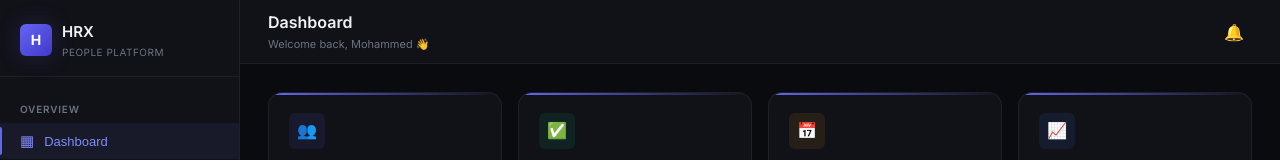
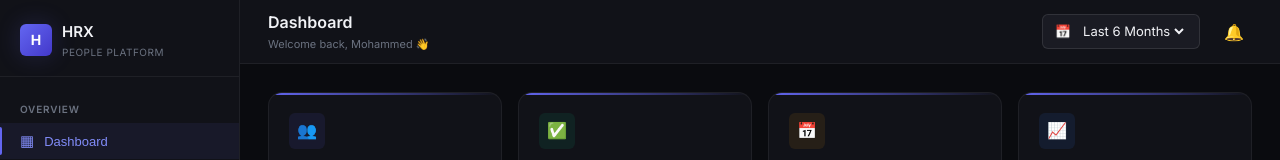
Before and after one commit to riinshaaad/HR--ERP, a Next.js app: page / in a window 1280 px wide. Shown: the top 160 px of the page. Built offline with nearby package versions, Linux system fonts and the light colour scheme.

Commit message:
feat(dashboard): wire topbar date slicer to dashboard charts

```diff
--- a/src/components/Providers.tsx
+++ b/src/components/Providers.tsx
@@ -3,15 +3,18 @@ import { NotificationProvider } from "@/contexts/NotificationContext";
 import { SettingsProvider } from "@/contexts/SettingsContext";
 import { ChatProvider } from "@/contexts/ChatContext";
 import { ThemeProvider } from "@/contexts/ThemeContext";
+import { DateProvider } from "@/contexts/DateContext";
 
 export function Providers({ children }: { children: React.ReactNode }) {
     return (
         <ThemeProvider>
             <SettingsProvider>
                 <NotificationProvider>
-                    <ChatProvider>
-                        {children}
-                    </ChatProvider>
+                    <DateProvider>
+                        <ChatProvider>
+                            {children}
+                        </ChatProvider>
+                    </DateProvider>
                 </NotificationProvider>
             </SettingsProvider>
         </ThemeProvider>
--- a/src/components/Topbar.tsx
+++ b/src/components/Topbar.tsx
@@ -1,6 +1,6 @@
-"use client";
 import React, { useState, useRef, useEffect } from "react";
 import { useNotifications } from "@/contexts/NotificationContext";
+import { useDateRange, DateRange } from "@/contexts/DateContext";
 interface TopbarProps {
     page: string;
     onAction?: () => void;
@@ -22,6 +22,7 @@ const PAGE_TITLES: Record<string, { title: string; desc: string }> = {
 export default function Topbar({ page, onAction, actionLabel }: TopbarProps) {
     const info = PAGE_TITLES[page] || { title: page, desc: "" };
     const { notifications, markAllAsRead } = useNotifications();
+    const { dateRange, setDateRange } = useDateRange();
     const unreadCount = notifications.filter(n => !n.read).length;
     const [showDropdown, setShowDropdown] = useState(false);
     const dropdownRef = useRef<HTMLDivElement>(null);
@@ -43,9 +44,46 @@ export default function Topbar({ page, onAction, actionLabel }: TopbarProps) {
                 <div style={{ fontSize: 11, color: "var(--text-muted)" }}>{info.desc}</div>
             </div>
 
-            {/* Notifications */}
-            <div style={{ position: "relative" }} ref={dropdownRef}>
-                <button
+            {/* Global Actions */}
+            <div style={{ display: "flex", alignItems: "center", gap: 16 }}>
+                {/* Date Slicer */}
+                <div style={{
+                    background: "var(--bg-elevated)",
+                    border: "1px solid var(--border-default)",
+                    borderRadius: "var(--radius-sm)",
+                    padding: "6px 12px",
+                    display: "flex",
+                    alignItems: "center",
+                    gap: 8,
+                    fontSize: 13,
+                    color: "var(--text-primary)"
+                }}>
+                    <span style={{ color: "var(--text-muted)" }}>📅</span>
+                    <select
+                        style={{
+                            background: "transparent",
+                            border: "none",
+                            color: "inherit",
+                            fontSize: "inherit",
+                            outline: "none",
+                            cursor: "pointer",
+                            padding: 0
+                        }}
+                        value={dateRange}
+                        onChange={(e) => setDateRange(e.target.value as DateRange)}
+                    >
+                        <option>This Month</option>
+                        <option>Last Month</option>
+                        <option>This Quarter</option>
+                        <option>Last 6 Months</option>
+                        <option>This Year</option>
+                        <option>All Time</option>
+                    </select>
+                </div>
+
+                {/* Notifications */}
+                <div style={{ position: "relative" }} ref={dropdownRef}>
+                    <button
                     className="btn btn-ghost btn-icon"
                     style={{ position: "relative" }}
                     onClick={() => {
@@ -113,6 +151,7 @@ export default function Topbar({ page, onAction, actionLabel }: TopbarProps) {
                     <span>+</span> {actionLabel}
                 </button>
             )}
+            </div>
         </header>
     );
 }
--- a/src/components/pages/DashboardPage.tsx
+++ b/src/components/pages/DashboardPage.tsx
@@ -2,6 +2,7 @@
 import React, { useState, useMemo } from "react";
 import { employees, leaveRequests, performanceRecords, teamKPIs, performanceTrend, departmentPerformance, formatCurrency } from "@/lib/data";
 import { AreaChart, Area, BarChart, Bar, XAxis, YAxis, CartesianGrid, Tooltip, ResponsiveContainer } from "recharts";
+import { useDateRange } from "@/contexts/DateContext";
 
 const totalHeadcount = employees.filter(e => e.status === "Active").length;
 const onLeave = employees.filter(e => e.status === "On Leave").length;
@@ -34,16 +35,25 @@ interface DashboardProps {
 
 export default function DashboardPage({ onNavigate }: DashboardProps = {}) {
     const [selectedDept, setSelectedDept] = useState("All");
+    const { dateRange } = useDateRange();
     const departments = ["All", "Engineering", "Design", "Marketing", "Sales", "HR", "Finance"];
 
     const trendData = useMemo(() => {
-        if (selectedDept === "All") return performanceTrend;
+        let baseData = performanceTrend;
+
+        // Apply a mock filter based on dateRange selection
+        if (dateRange === "This Month") baseData = performanceTrend.slice(-1);
+        else if (dateRange === "Last Month") baseData = performanceTrend.slice(-2, -1);
+        else if (dateRange === "This Quarter") baseData = performanceTrend.slice(-3);
+        else if (dateRange === "This Year") baseData = performanceTrend; // Assuming mock data is within a year
+
+        if (selectedDept === "All") return baseData;
         const deptScore = departmentPerformance.find(d => d.department === selectedDept)?.score || 86;
-        return performanceTrend.map(t => ({
+        return baseData.map(t => ({
             ...t,
             score: Math.round(t.score * (deptScore / 86))
         }));
-    }, [selectedDept]);
+    }, [selectedDept, dateRange]);
 
     return (
         <div className="fade-in">
--- /dev/null
+++ b/src/contexts/DateContext.tsx
@@ -0,0 +1,29 @@
+"use client";
+import React, { createContext, useContext, useState } from "react";
+
+export type DateRange = "This Month" | "Last Month" | "This Quarter" | "Last 6 Months" | "This Year" | "All Time";
+
+type DateContextType = {
+    dateRange: DateRange;
+    setDateRange: (range: DateRange) => void;
+};
+
+const DateContext = createContext<DateContextType | undefined>(undefined);
+
+export function DateProvider({ children }: { children: React.ReactNode }) {
+    const [dateRange, setDateRange] = useState<DateRange>("Last 6 Months");
+
+    return (
+        <DateContext.Provider value={{ dateRange, setDateRange }}>
+            {children}
+        </DateContext.Provider>
+    );
+}
+
+export function useDateRange() {
+    const context = useContext(DateContext);
+    if (context === undefined) {
+        throw new Error("useDateRange must be used within a DateProvider");
+    }
+    return context;
+}
```
